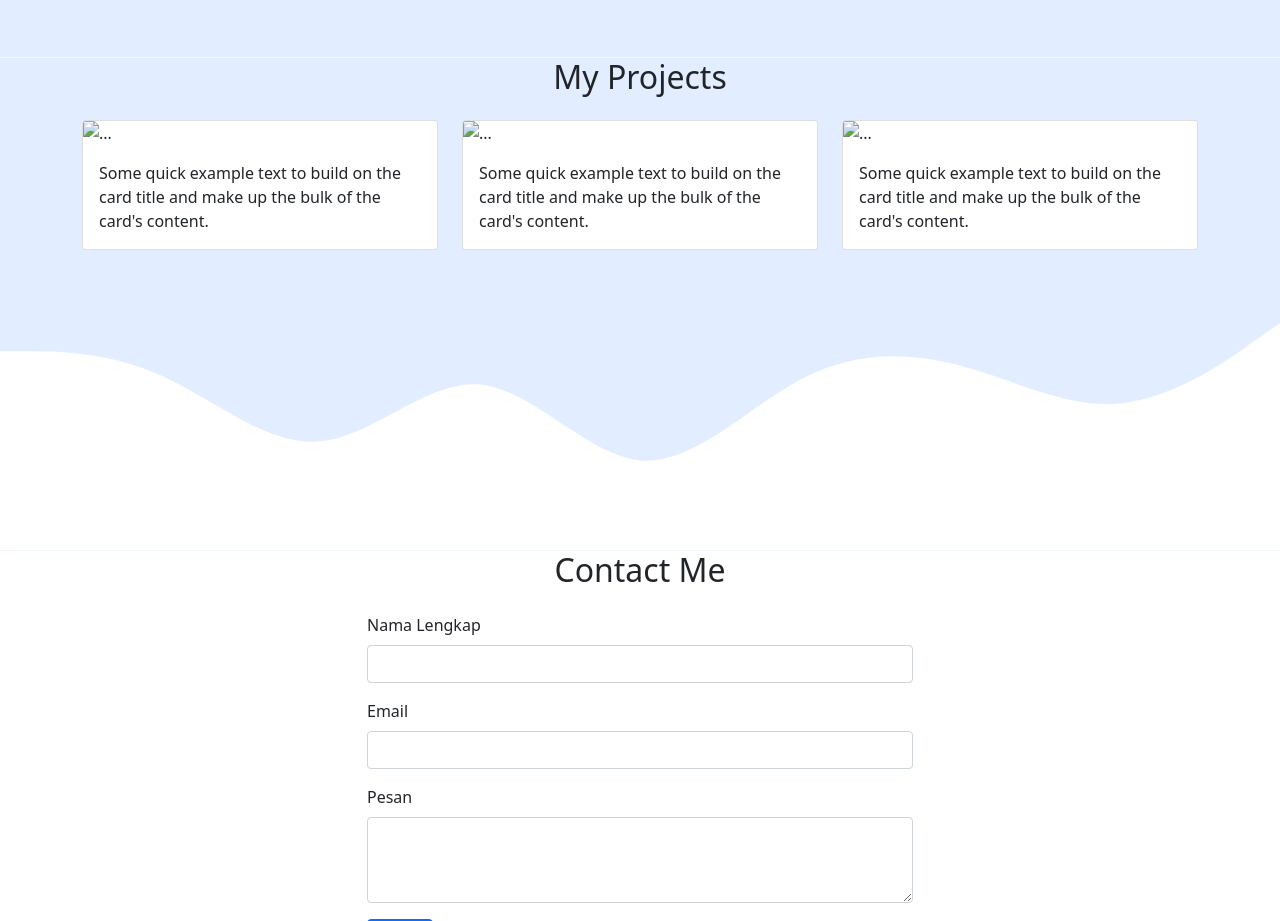
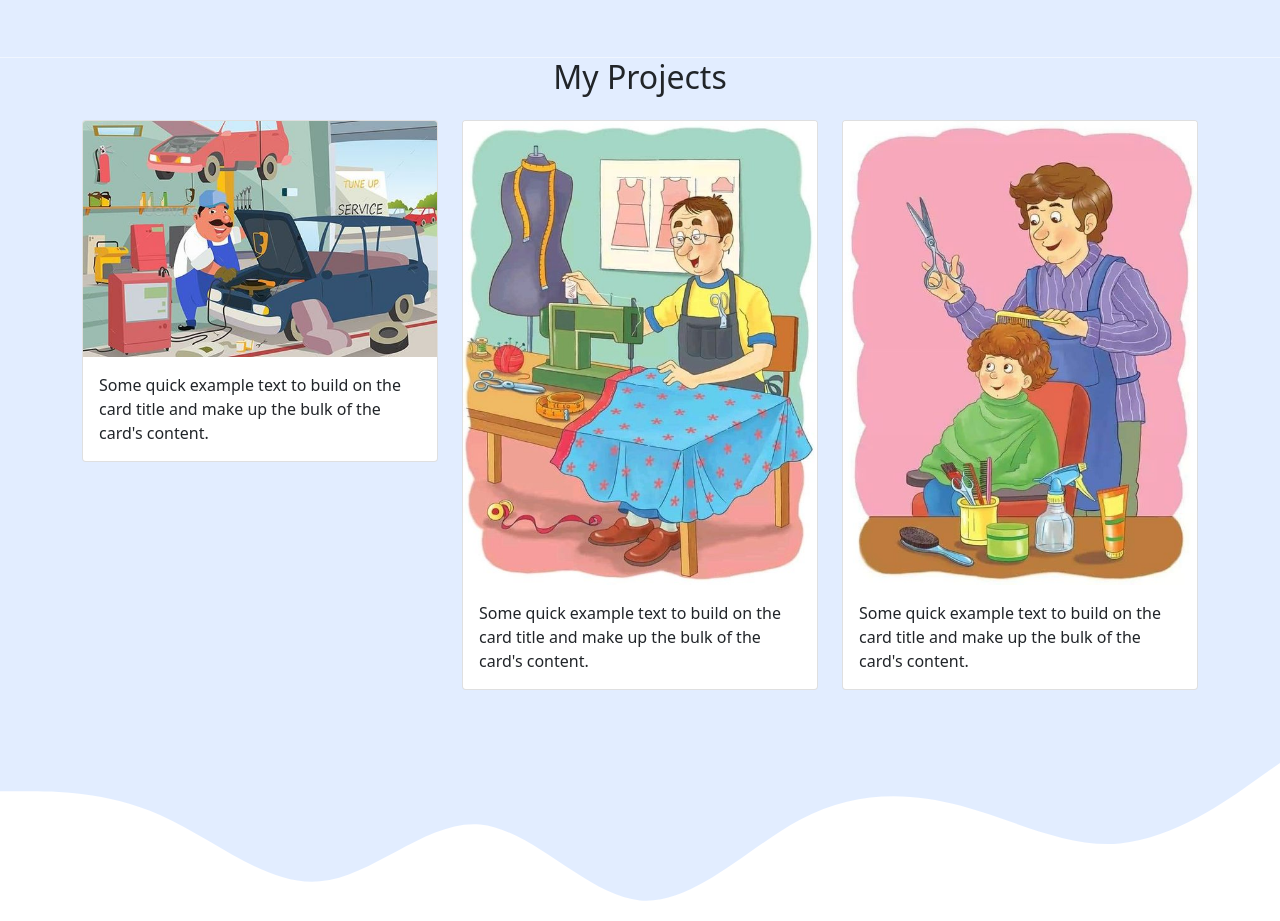
Before and after one commit to Sanindya21/SANIN, a plain HTML site: page index.html in a window 1280 px wide. Shown: the part 1280-2201 px from the top of the page. Drawn offline with nearby package versions, Linux system fonts and the light colour scheme.

Commit message:
index.html

```diff
--- a/index.html
+++ b/index.html
@@ -63,7 +63,7 @@
 
         <div class="col-md-4">
           <div class="card">
-            <img src="mao.png" class="card-img-top" alt="...">
+            <img src="project1.jpg" class="card-img-top" alt="...">
             <div class="card-body">
               <p class="card-text">Some quick example text to build on the card title and make up the bulk of the card's content.</p>
             </div>
@@ -72,7 +72,7 @@
 
         <div class="col-md-4 mb-3">
           <div class="card">
-            <img src="theme_ntp_background.png" class="card-img-top" alt="...">
+            <img src="project2.jpg" class="card-img-top" alt="...">
             <div class="card-body">
               <p class="card-text">Some quick example text to build on the card title and make up the bulk of the card's content.</p>
             </div>
@@ -81,7 +81,7 @@
 
         <div class="col-md-4 mb-3">
           <div class="card">
-            <img src="Screenshot_12.png" class="card-img-top" alt="...">
+            <img src="project3.jpg" class="card-img-top" alt="...">
             <div class="card-body">
               <p class="card-text">Some quick example text to build on the card title and make up the bulk of the card's content.</p>
             </div>
```
